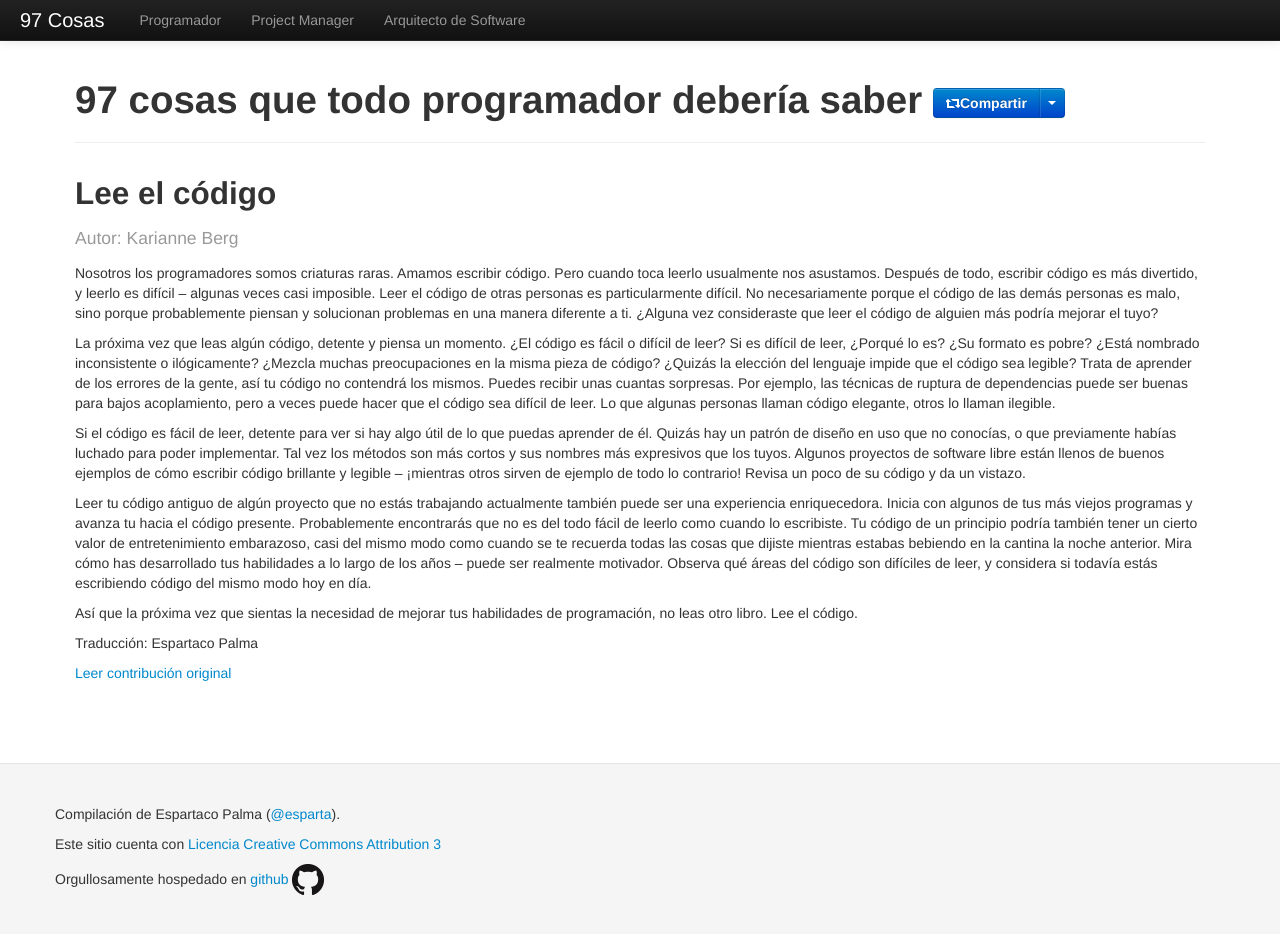
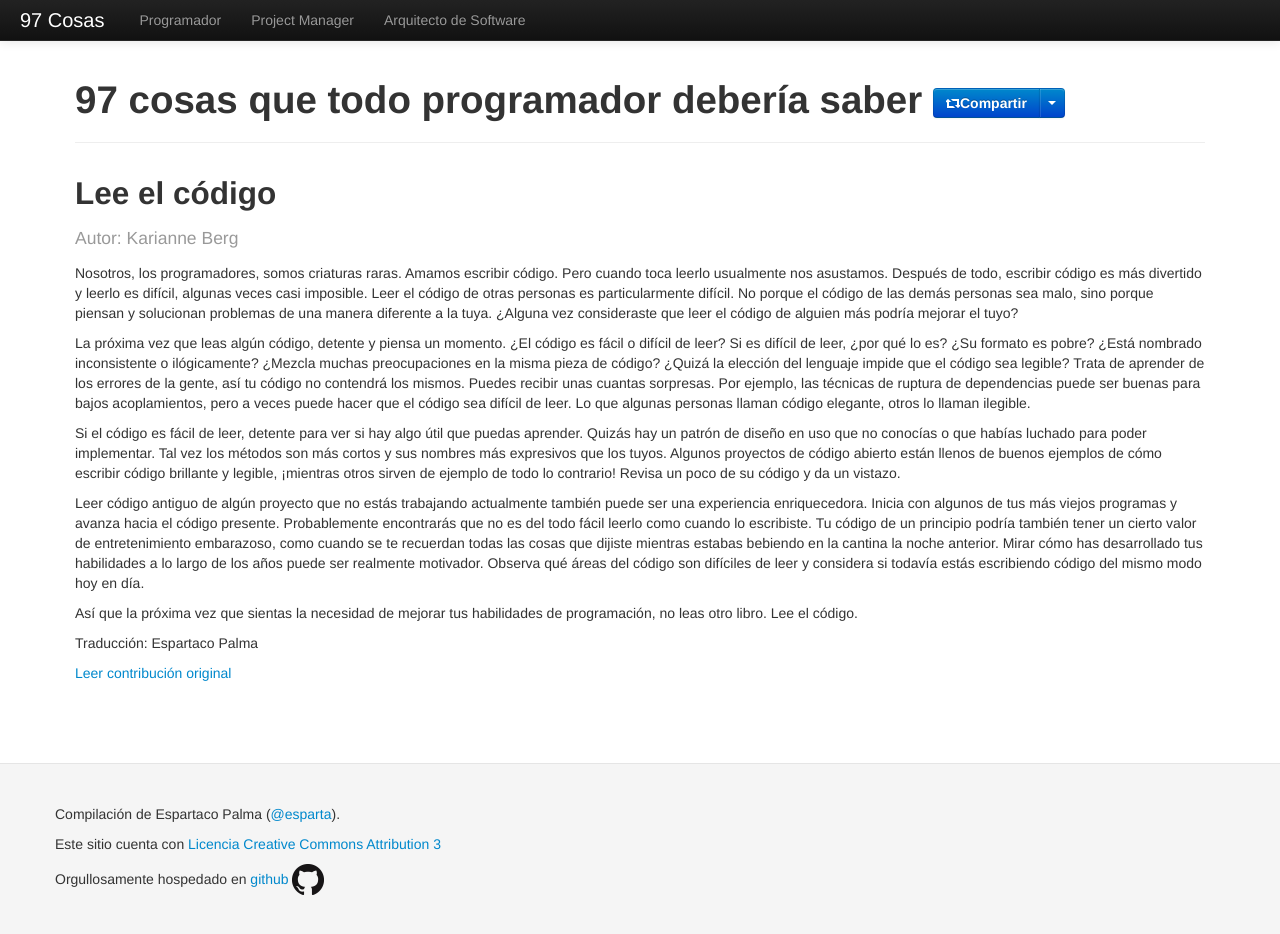
Before and after one commit to esparta/97cosas, a Jekyll site: the page built from programador/lee-el-codigo.md, in a window 1280 px wide and 936 px high. Built offline with Jekyll 4.4.1, drawn with Linux system fonts in a browser that asks for light colours; comment, search, counter and statistics services are not loaded.

Commit message:
Spelling corrections on lee-el-codigo

```diff
--- a/programador/lee-el-codigo.md
+++ b/programador/lee-el-codigo.md
@@ -7,46 +7,45 @@ translator: Espartaco Palma
 original: http://programmer.97things.oreilly.com/wiki/index.php/Read_Code
 ---
 
-Nosotros los programadores somos criaturas raras. Amamos escribir
+Nosotros, los programadores, somos criaturas raras. Amamos escribir
 código. Pero cuando toca leerlo usualmente nos asustamos. Después de
-todo, escribir código es más divertido, y leerlo es difícil -- algunas
+todo, escribir código es más divertido y leerlo es difícil, algunas
 veces casi imposible. Leer el código de otras personas es
-particularmente difícil. No necesariamente porque el código de las demás
-personas es malo, sino porque probablemente piensan y solucionan
-problemas en una manera diferente a ti. ¿Alguna vez consideraste que
-leer el código de alguien más podría mejorar el tuyo?
+particularmente difícil. No porque el código de las demás personas sea
+malo, sino porque piensan y solucionan problemas de una manera diferente
+a la tuya. ¿Alguna vez consideraste que leer el código de alguien más
+podría mejorar el tuyo?
 
 La próxima vez que leas algún código, detente y piensa un momento. ¿El
-código es fácil o difícil de leer? Si es difícil de leer, ¿Porqué lo es?
-¿Su formato es pobre? ¿Está nombrado inconsistente o ilógicamente?
-¿Mezcla muchas preocupaciones en la misma pieza de código? ¿Quizás la
+código es fácil o difícil de leer? Si es difícil de leer, ¿por qué lo
+es? ¿Su formato es pobre? ¿Está nombrado inconsistente o ilógicamente?
+¿Mezcla muchas preocupaciones en la misma pieza de código? ¿Quizá la
 elección del lenguaje impide que el código sea legible? Trata de
 aprender de los errores de la gente, así tu código no contendrá los
 mismos. Puedes recibir unas cuantas sorpresas. Por ejemplo, las técnicas
-de ruptura de dependencias puede ser buenas para bajos acoplamiento,
+de ruptura de dependencias puede ser buenas para bajos acoplamientos,
 pero a veces puede hacer que el código sea difícil de leer. Lo que
 algunas personas llaman código elegante, otros lo llaman ilegible.
 
-Si el código es fácil de leer, detente para ver si hay algo útil de lo
-que puedas aprender de él. Quizás hay un patrón de diseño en uso que no
-conocías, o que previamente habías luchado para poder implementar. Tal
-vez los métodos son más cortos y sus nombres más expresivos que los
-tuyos. Algunos proyectos de software libre están llenos de buenos
-ejemplos de cómo escribir código brillante y legible -- ¡mientras otros
-sirven de ejemplo de todo lo contrario! Revisa un poco de su código y da
-un vistazo.
+Si el código es fácil de leer, detente para ver si hay algo útil que
+puedas aprender. Quizás hay un patrón de diseño en uso que no conocías o
+que habías luchado para poder implementar. Tal vez los métodos son más
+cortos y sus nombres más expresivos que los tuyos. Algunos proyectos de
+código abierto están llenos de buenos ejemplos de cómo escribir código
+brillante y legible, ¡mientras otros sirven de ejemplo de todo lo
+contrario! Revisa un poco de su código y da un vistazo.
 
-Leer tu código antiguo de algún proyecto que no estás trabajando
+Leer código antiguo de algún proyecto que no estás trabajando
 actualmente también puede ser una experiencia enriquecedora. Inicia con
-algunos de tus más viejos programas y avanza tu hacia el código
-presente. Probablemente encontrarás que no es del todo fácil de leerlo
-como cuando lo escribiste. Tu código de un principio podría también
-tener un cierto valor de entretenimiento embarazoso, casi del mismo modo
-como cuando se te recuerda todas las cosas que dijiste mientras estabas
-bebiendo en la cantina la noche anterior. Mira cómo has desarrollado tus
-habilidades a lo largo de los años -- puede ser realmente motivador.
-Observa qué áreas del código son difíciles de leer, y considera si
-todavía estás escribiendo código del mismo modo hoy en día.
+algunos de tus más viejos programas y avanza hacia el código presente.
+Probablemente encontrarás que no es del todo fácil leerlo como cuando lo
+escribiste. Tu código de un principio podría también tener un cierto
+valor de entretenimiento embarazoso, como cuando se te recuerdan todas
+las cosas que dijiste mientras estabas bebiendo en la cantina la noche
+anterior. Mirar cómo has desarrollado tus habilidades a lo largo de los
+años puede ser realmente motivador. Observa qué áreas del código son
+difíciles de leer y considera si todavía estás escribiendo código del
+mismo modo hoy en día.
 
 Así que la próxima vez que sientas la necesidad de mejorar tus
 habilidades de programación, no leas otro libro. Lee el código.
```
